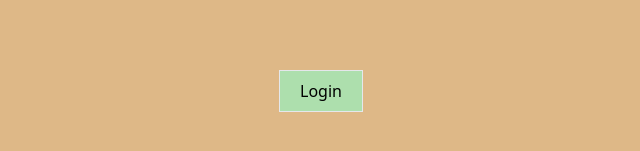
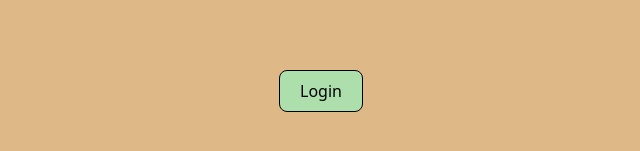
Before and after one commit to mattwirn/Bear-ly-Breaking-Even, a Next.js app in the folder front-end/bear-ly-breaking-even/: page / in a window 1280 px wide. Shown: the part 309-460 px from the top of the page, without its empty margins (319-959 px from the left). Built offline with nearby package versions, Linux system fonts and the light colour scheme.

Commit message:
login changes

```diff
--- a/front-end/bear-ly-breaking-even/pages/index.tsx
+++ b/front-end/bear-ly-breaking-even/pages/index.tsx
@@ -6,15 +6,18 @@ export default function Home() {
   return (
     <div className=''>
       <Head>
-        <title>Create Next App</title>
+        <title>Bear-ly Breaking Even</title>
         <meta name="description" content="Generated by create next app" />
         <meta name="viewport"/>
         <link rel="icon" href="/favicon.ico" />
       </Head>
       <div className='flex w-screen h-screen items-center justify-center'>
-        <button className='bg-[#addfad] pl-5 pr-5 pt-2 pb-2 border'>
+        <button className='bg-[#addfad] rounded-lg pl-5 pr-5 pt-2 pb-2 border border-black'>
           <div className=''>Login</div>
         </button>
+        <div>
+
+        </div>
       </div>
     </div>
   )
```
